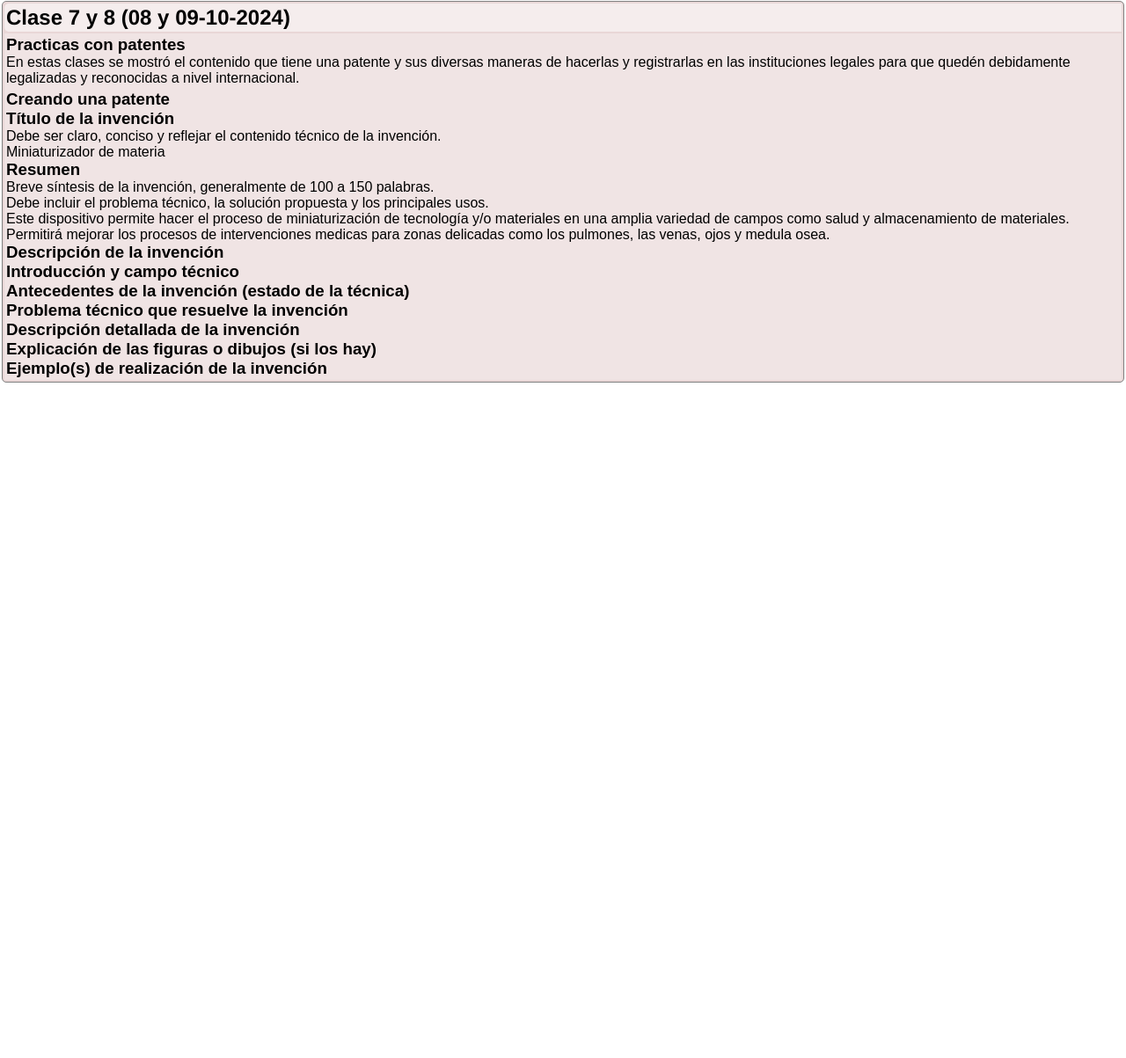
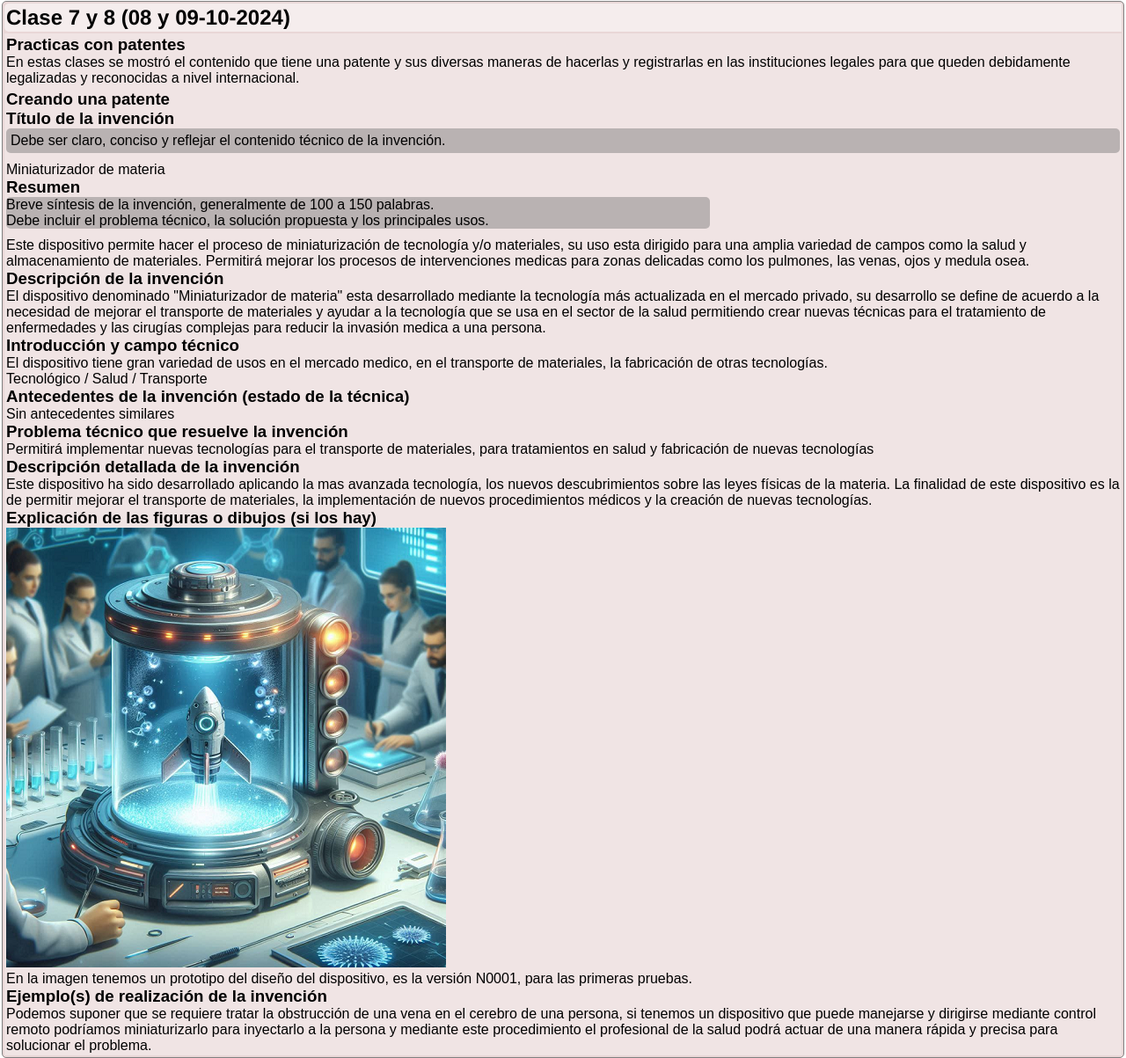
Before and after one commit to Sebasdroid98/gestiondetecnologia, a plain HTML site: page index.html in a window 1280 px wide. Shown: the part 2642-3845 px from the top of the page at 88% size. Before the commit the page ends 3079 px from the top, so only its background shows below. Drawn offline with Linux system fonts and the light colour scheme.

Commit message:
Finalizacion de la patente

```diff
--- a/css/components.css
+++ b/css/components.css
@@ -1,4 +1,42 @@
-* {
-    margin: 0;
-    padding: 0;
+
+.card {
+    border: 1px solid gray;
+    margin: 2px;
+    padding: 2px;
+    border-radius: 5px;
+    background-color: rgba(212, 178, 178, 0.514);
 }
+
+.card .title {
+    font-family: 'Franklin Gothic Medium', 'Arial Narrow', Arial, sans-serif;
+    padding: 2px;
+    margin-bottom: 2px;
+    background-color: rgba(255, 255, 255, 0.555);
+    border-top-left-radius: 5px;
+    border-bottom-left-radius: 5px;
+}
+
+.card .section {
+    padding: 2px;
+    background-color: rgba(255, 255, 255, 0.322);
+}
+
+
+/* INSTRUCTION LIST */
+.instruction {
+    padding: 5px 5px 5px 5px;
+    margin-bottom: 10px;
+    background-color: rgba(112, 111, 111, 0.432);
+    border-radius: 5px;
+}
+
+.instruction-list {
+    max-width: 800px;
+    margin-bottom: 10px;
+    background-color: rgba(112, 111, 111, 0.432);
+    border-radius: 5px;
+}
+
+.instruction-list-item {
+    list-style-type: square;
+}
--- a/css/default.css
+++ b/css/default.css
@@ -8,25 +8,3 @@
     --text-primary: black;
     --text-secondary: gray;
 }
-
-.card {
-    border: 1px solid gray;
-    margin: 2px;
-    padding: 2px;
-    border-radius: 5px;
-    background-color: rgba(212, 178, 178, 0.514);
-}
-
-.card .title {
-    font-family: 'Franklin Gothic Medium', 'Arial Narrow', Arial, sans-serif;
-    padding: 2px;
-    margin-bottom: 2px;
-    background-color: rgba(255, 255, 255, 0.555);
-    border-top-left-radius: 5px;
-    border-bottom-left-radius: 5px;
-}
-
-.card .section {
-    padding: 2px;
-    background-color: rgba(255, 255, 255, 0.322);
-}
--- a/index.html
+++ b/index.html
@@ -225,7 +225,7 @@
         <h1 class="title">Clase 7 y 8 (08 y 09-10-2024)</h1>
         <article class="section">
             <h3>Practicas con patentes</h3>
-            <p>En estas clases se mostró el contenido que tiene una patente y sus diversas maneras de hacerlas y registrarlas en las instituciones legales para que quedén debidamente legalizadas y reconocidas a nivel internacional.</p>
+            <p>En estas clases se mostró el contenido que tiene una patente y sus diversas maneras de hacerlas y registrarlas en las instituciones legales para que queden debidamente legalizadas y reconocidas a nivel internacional.</p>
         </article>
         <article class="section">
             <h3>Creando una patente</h3>
@@ -233,20 +233,29 @@
             <p class="instruction">Debe ser claro, conciso y reflejar el contenido técnico de la invención.</p>
             <p>Miniaturizador de materia</p>
             <h3>Resumen</h3>
-            <p class="instruction">
-                <ul class="instruction-list">
-                    <li class="instruction-list-item">Breve síntesis de la invención, generalmente de 100 a 150 palabras.</li>
-                    <li class="instruction-list-item">Debe incluir el problema técnico, la solución propuesta y los principales usos.</li>
-                </ul>
-            </p>
-            <p>Este dispositivo permite hacer el proceso de miniaturización de tecnología y/o materiales en una amplia variedad de campos como salud y almacenamiento de materiales. Permitirá mejorar los procesos de intervenciones medicas para zonas delicadas como los pulmones, las venas, ojos y medula osea.</p>
+            <ul class="instruction-list">
+                <li class="instruction-list-item">Breve síntesis de la invención, generalmente de 100 a 150 palabras.</li>
+                <li class="instruction-list-item">Debe incluir el problema técnico, la solución propuesta y los principales usos.</li>
+            </ul>
+            <p>Este dispositivo permite hacer el proceso de miniaturización de tecnología y/o materiales, su uso esta dirigido para una amplia variedad de campos como la salud y almacenamiento de materiales. Permitirá mejorar los procesos de intervenciones medicas para zonas delicadas como los pulmones, las venas, ojos y medula osea.</p>
             <h3>Descripción de la invención</h3>
+            <p>El dispositivo denominado "Miniaturizador de materia" esta desarrollado mediante la tecnología más actualizada en el mercado privado, su desarrollo se define de acuerdo a la necesidad de mejorar el transporte de materiales y ayudar a la tecnología que se usa en el sector de la salud permitiendo crear nuevas técnicas para el tratamiento de enfermedades y las cirugías complejas para reducir la invasión medica a una persona.</p>
             <h3>Introducción y campo técnico</h3>
+            <ul>
+                <li><p>El dispositivo tiene gran variedad de usos en el mercado medico, en el transporte de materiales, la fabricación de otras tecnologías.</p></li>
+                <li><p> Tecnológico / Salud / Transporte</p></li>
+            </ul>
             <h3>Antecedentes de la invención (estado de la técnica)</h3>
+            <p>Sin antecedentes similares</p>
             <h3>Problema técnico que resuelve la invención</h3>
+            <p>Permitirá implementar nuevas tecnologías para el transporte de materiales, para tratamientos en salud y fabricación de nuevas tecnologías</p>
             <h3>Descripción detallada de la invención</h3>
+            <p>Este dispositivo ha sido desarrollado aplicando la mas avanzada tecnología, los nuevos descubrimientos sobre las leyes físicas de la materia. La finalidad de este dispositivo es la de permitir mejorar el transporte de materiales, la implementación de nuevos procedimientos médicos y la creación de nuevas tecnologías.</p>
             <h3>Explicación de las figuras o dibujos (si los hay)</h3>
+            <img src="media/images/miniaturizador.png" width="500" alt="Miniaturizador Prototipo N0001" >
+            <p>En la imagen tenemos un prototipo del diseño del dispositivo, es la versión N0001, para las primeras pruebas.</p>
             <h3>Ejemplo(s) de realización de la invención</h3>
+            <p>Podemos suponer que se requiere tratar la obstrucción de una vena en el cerebro de una persona, si tenemos un dispositivo que puede manejarse y dirigirse mediante control remoto podríamos miniaturizarlo para inyectarlo a la persona y mediante este procedimiento el profesional de la salud podrá actuar de una manera rápida y precisa para solucionar el problema.</p>
         </article>
     </section>
 </body>
```
Also changed, not shown: media/images/miniaturizador.png (added).
